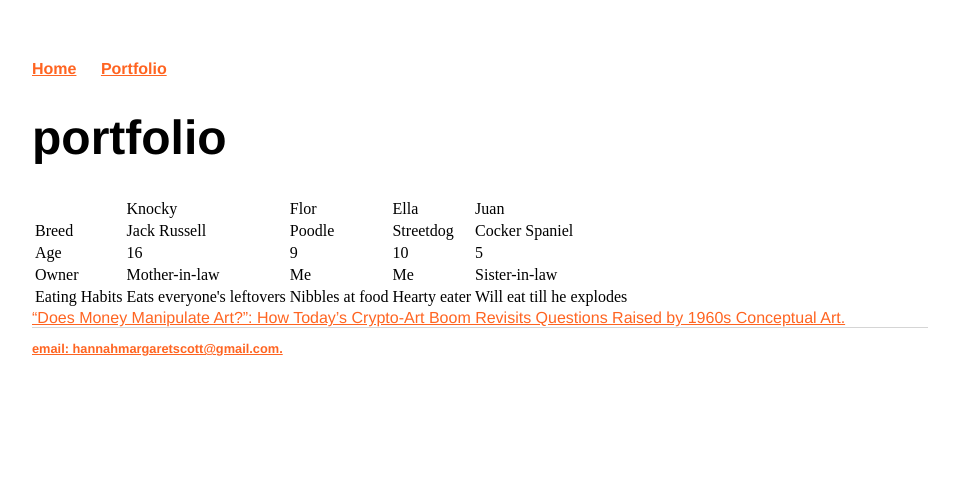
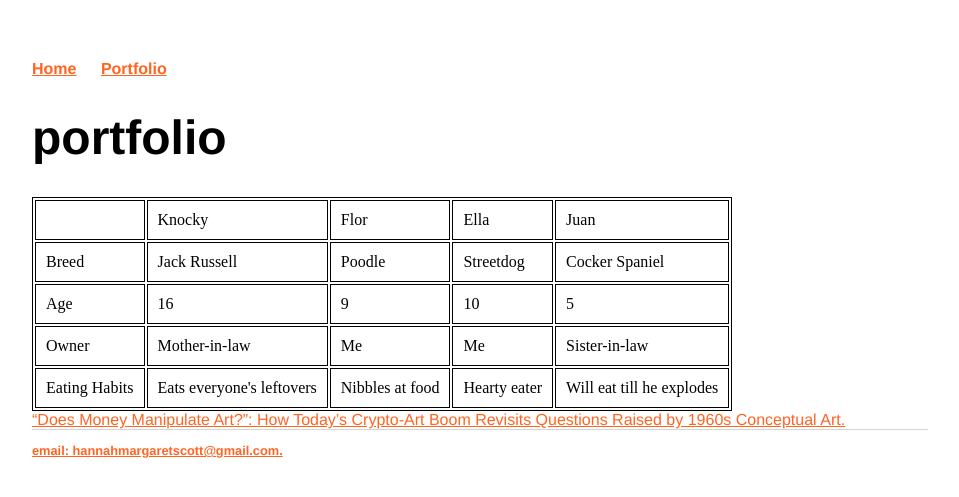
Before and after one commit to hannahmargaretscott/hannahmargaretscott.github.io, a Jekyll site: the page built from portfolio/index.html, in a window 1280 px wide. Shown: the top 497 px of the page, without its empty margins (160-1119 px from the left). Built offline with Jekyll 4.4.1, drawn with Linux system fonts in a browser that asks for light colours.

Commit message:
Update main.css

```diff
--- a/css/main.css
+++ b/css/main.css
@@ -41,3 +41,11 @@ ul.posts {
 ul.posts li {
     list-style: none;
 }
+
+table, th, td {
+    border: 1px solid black;
+}
+
+th, td {
+    padding: 10px;
+}
```
